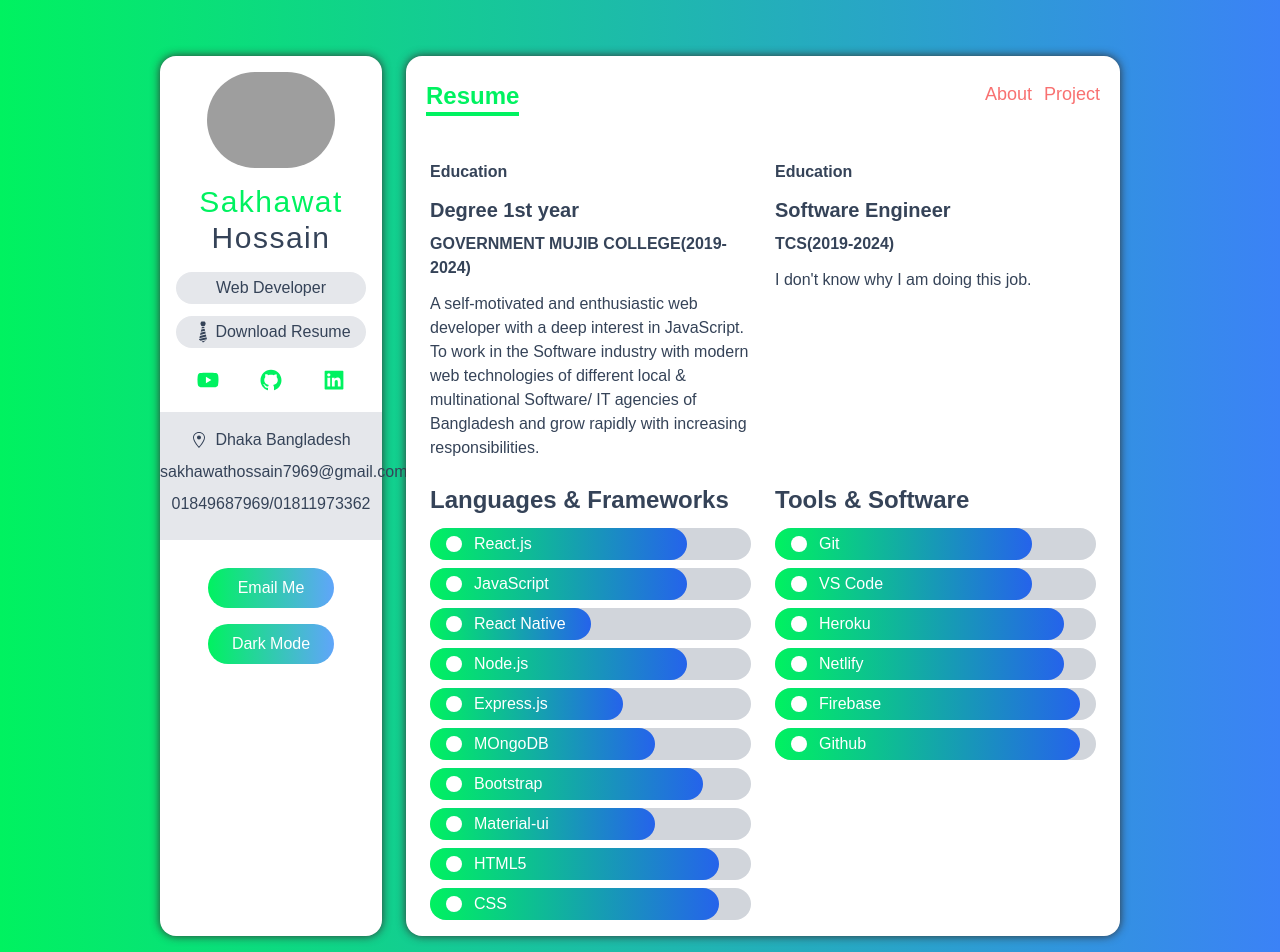
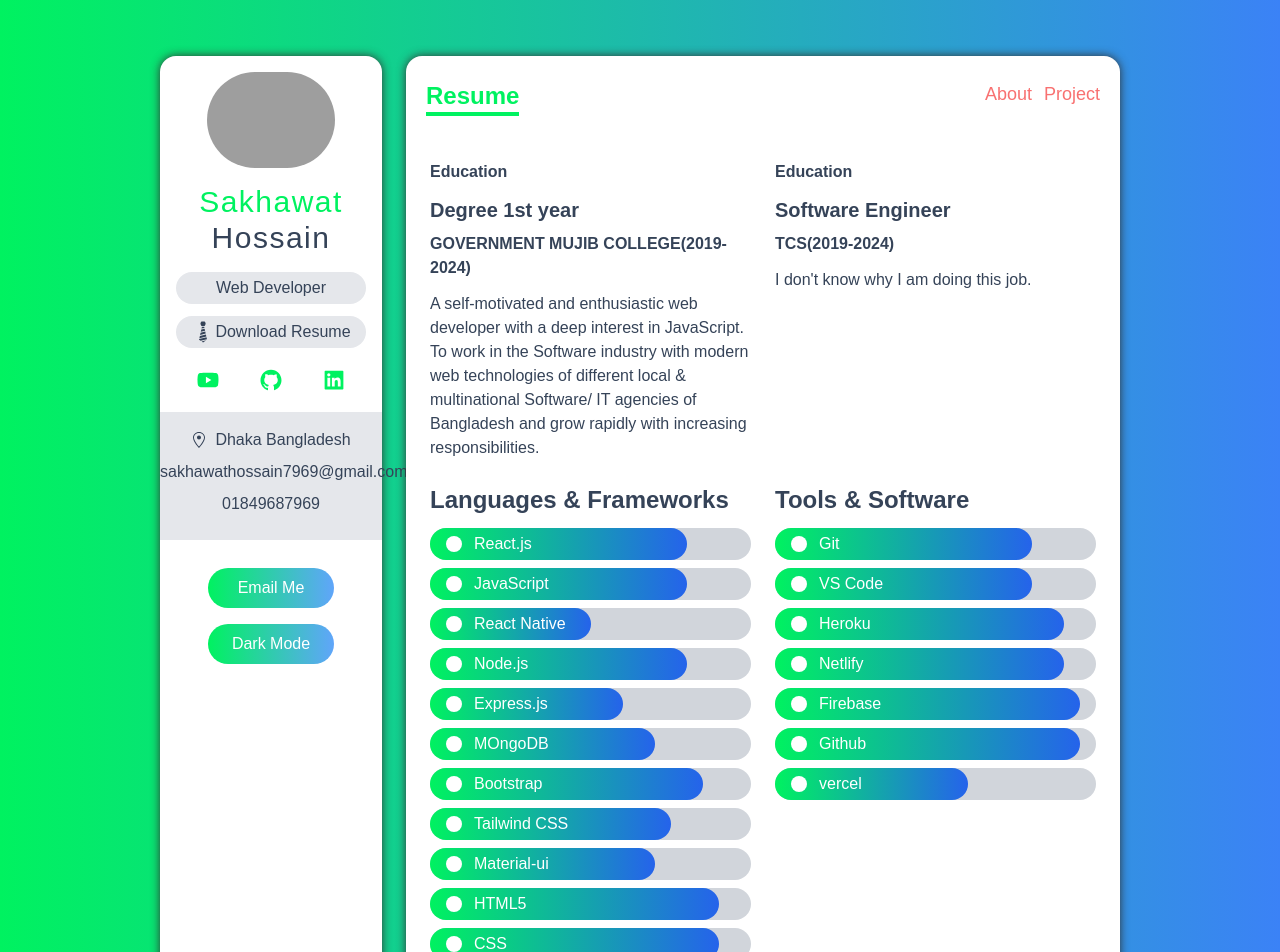
Before and after one commit to SakhawatHossain55/sakhawat-hossain, a Next.js app: page /resume in a window 1280 px wide. Shown: the top 952 px of the page. Built offline with nearby package versions, Linux system fonts and the light colour scheme; grey boxes are pictures that could not be loaded.

Commit message:
add iskill

```diff
--- a/components/Sidebar.tsx
+++ b/components/Sidebar.tsx
@@ -31,13 +31,13 @@ const Sidebar = () => {
             </a>
             {/* // social icon */}
             <div className="flex justify-around mx-auto my-5 text-green md:w-full">
-                <a target="_blank" href="https://my-protfolio-a7e1b.web.app/project">
+                <a target="_blank" href="https://my-protfolio-a7e1b.web.app">
                     <AiFillYoutube className="w-6 h-6 cursor-pointer" />
                 </a>
                 <a target="_blank" href="https://github.com/SakhawatHossain55">
                     <AiFillGithub className="w-6 h-6 cursor-pointer" />
                 </a>
-                <a target="_blank" href="https://www.linkedin.com/in/sakhawat-hossain-95a57b203/">
+                <a target="_blank" href="https://www.linkedin.com/in/sakhawat-hossain-95a57b203">
                     <AiFillLinkedin className="w-6 h-6 cursor-pointer" />
                 </a>
             </div>
@@ -48,7 +48,7 @@ const Sidebar = () => {
                     <span>Dhaka Bangladesh</span>
                 </div>
                 <p className="my-2">sakhawathossain7969@gmail.com</p>
-                <p className="my-2">01849687969/01811973362</p>
+                <p className="my-2">01849687969</p>
             </div>
             {/* Email Button */}
             <button className="w-8/12 px-3 py-2 my-2 text-white rounded-full bg-gradient-to-r from-green to-blue-400 focus:outline-none" onClick={() => window.open('mailto:sakhawathossain7969@gmail.com')}>Email Me</button>
--- a/data.ts
+++ b/data.ts
@@ -77,6 +77,11 @@ export const languages:ISkill[] = [
         Icon: BsCircleFill
     },
     {
+        name: 'Tailwind CSS',
+        level: '75%',
+        Icon: BsCircleFill
+    },
+    {
         name: 'Material-ui',
         level: '70%',
         Icon: BsCircleFill
@@ -121,6 +126,11 @@ export const tools:ISkill[] = [
     {
         name: 'Github',
         level: '95%',
+        Icon: BsCircleFill
+    },
+    {
+        name: 'vercel',
+        level: '60%',
         Icon: BsCircleFill
     },
 ]
```
